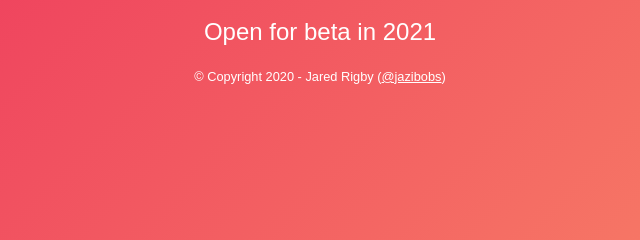
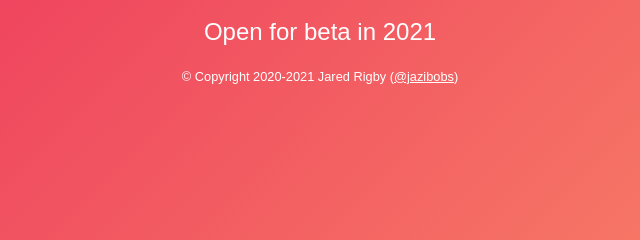
Before and after one commit to QuizWig/information-website, a plain HTML site: page index.html in a window 1280 px wide. Shown: the part 379-619 px from the top of the page, 320-960 px from the left. Drawn offline with Linux system fonts and the light colour scheme.

Commit message:
Happy new year!

```diff
--- a/index.html
+++ b/index.html
@@ -14,7 +14,7 @@
     <main>
         <h1>Interactive learning games for the classroom</h1>
         <p>Open for beta in 2021</p>
-        <small>&copy; Copyright 2020 - Jared Rigby (<a href="https://github.com/jazibobs">@jazibobs</a>)</small>
+        <small>&copy; Copyright 2020-2021 Jared Rigby (<a href="https://github.com/jazibobs">@jazibobs</a>)</small>
     </main>
 </body>
 </html>
```
